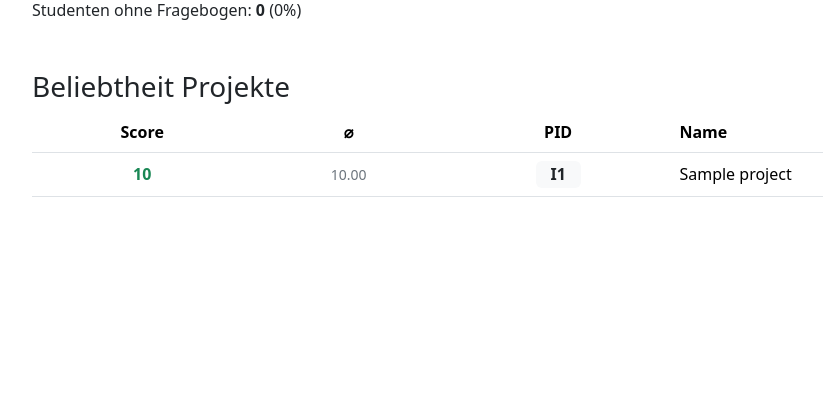
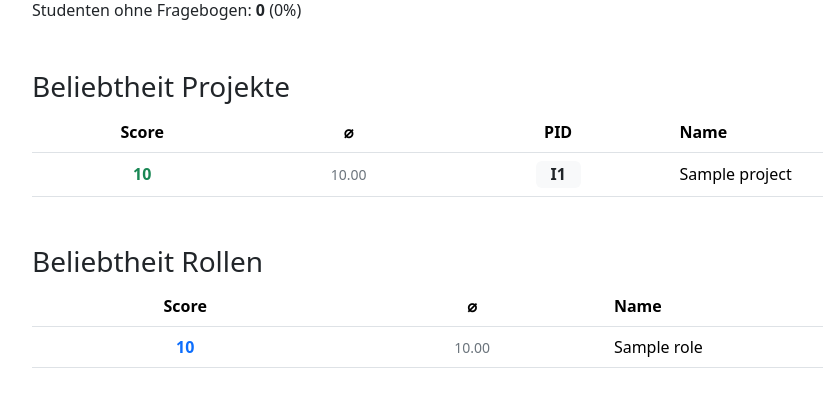
Before and after one commit to tigion/htwd-project-se-team-management, a Django app: page /stats/ in a window 1280 px wide. Shown: the part 491-907 px from the top of the page, without its empty margins (50-873 px from the left). Before the commit the page ends 688 px from the top, so only its background shows below. Run offline with Django 4.2, Linux system fonts and the light colour scheme; a user stored in the database is signed in; tables that the repository leaves empty hold one stand-in row (values such as "Sample post"); some libraries are stand-ins or nearby versions.

Commit message:
feat: add statistics for roles

```diff
--- a/src/backend/app/helper.py
+++ b/src/backend/app/helper.py
@@ -5,7 +5,7 @@ import re
 from django.db.models import Count
 
 from poll.models import Poll, ProjectAnswer, RoleAnswer
-from poll.helper import get_project_ids_with_score_ordered
+from poll.helper import get_project_ids_with_score_ordered, get_role_ids_with_score_ordered
 from team.models import Team
 
 from .models import STUDY_PROGRAM_CHOICES, Project, Settings, Student, Role
@@ -184,4 +184,22 @@ def get_prepared_stats_for_view():
 
     stats["projects"] = projects
 
+    role_ids = get_role_ids_with_score_ordered()
+    roles = []
+    for role_id in role_ids:
+        score = role_id["total_score"]
+        score_avg = role_id["avg_score"]
+        role = Role.objects.get(id=role_id["role"])
+        color = "text-primary"
+        roles.append(
+            {
+                "name": role.name,
+                "score": score,
+                "score_avg": score_avg,
+                "color": color,
+            }
+        )
+
+    stats["roles"] = roles
+
     return stats
--- a/src/backend/poll/helper.py
+++ b/src/backend/poll/helper.py
@@ -135,6 +135,14 @@ def get_project_ids_with_score_ordered():
     )
 
 
+def get_role_ids_with_score_ordered():
+    return (
+        RoleAnswer.objects.values("role")
+        .annotate(total_score=Sum("score"), avg_score=Avg("score"))
+        .order_by("-total_score")
+    )
+
+
 def get_poll_stats_for_student(team):
     student_id = team.student.id
     project_id = team.project.id
--- a/src/backend/templates/lecturer/stats.html
+++ b/src/backend/templates/lecturer/stats.html
@@ -77,4 +77,28 @@
   </table>
 </div>
 
+<div class="container my-5">
+  <h3>Beliebtheit Rollen</h3>
+  <table class="table align-middle">
+    <thead>
+      <tr class="">
+        <th class="text-center" scope="col">Score</th>
+        <th class="text-center" scope="col">⌀</th>
+        <th class="" scope="col">Name</th>
+      </tr>
+    </thead>
+    <tbody>
+    {% for role in stats.roles %}
+      <tr class="">
+        <td class="text-center {{ role.color }}"><strong>{{ role.score }}</strong></td>
+        <td class="text-center text-secondary"><small>{{ role.score_avg|stringformat:".2f" }}</small></td>
+        <td class="">
+          {{ role.name }}
+        </td>
+      </tr>
+    {% endfor %}
+    </tbody>
+  </table>
+</div>
+
 {% endblock content %}
```
